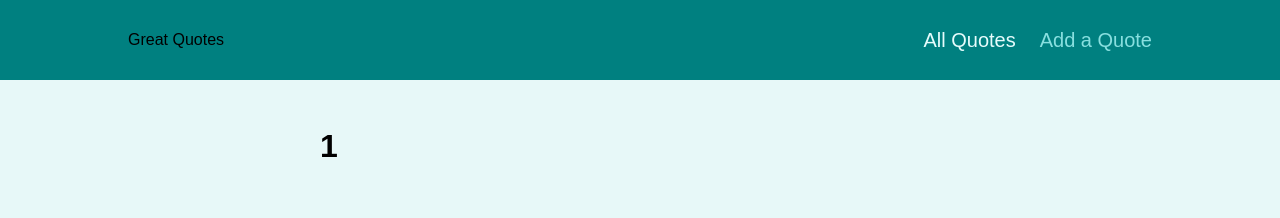
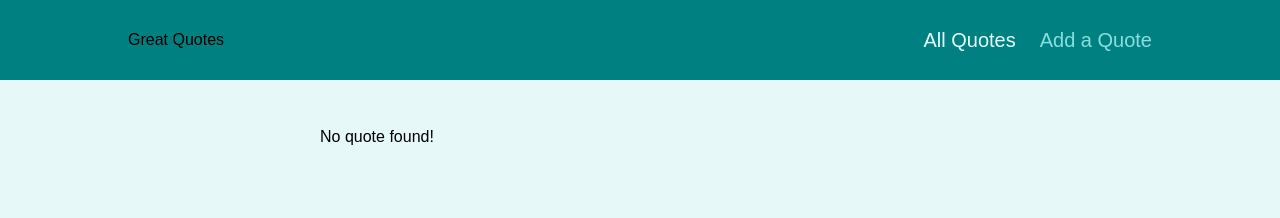
Before and after one commit to cr7yash/Routing-starter-project, a React (Create React App) app: page /quotes/1 in a window 1280 px wide. Shown: the top 218 px of the page. Built offline with nearby package versions, Linux system fonts and the light colour scheme.

Commit message:
Add 404 page

```diff
--- a/src/App.js
+++ b/src/App.js
@@ -1,37 +1,30 @@
-import { Redirect, Route, Switch, useHistory } from "react-router-dom";
+import { Route, Switch, Redirect } from "react-router-dom";
+
+import AllQuotes from "./Pages/AllQuotes";
+import QuoteDetail from "./Pages/QuotesDetail";
+import NewQuote from "./Pages/NewQuotes";
+import NotFound from "./Pages/NotFound";
 import Layout from "./components/layout/Layout";
 
-import AllQuotes from "./Pages/AllQuotes";
-import NewQuotes from "./Pages/NewQuotes";
-import QuotesDetails from "./Pages/QuotesDetails";
-
-// const DebugRouter = ({ children }: { children: any }) => {
-//   const { location } = useHistory();
-
-//   console.log(
-//     `Route: ${location.pathname}${location.search}, State: ${JSON.stringify(
-//       location.state
-//     )}`
-//   );
-
-//   return children;
-// };
 function App() {
   return (
     <Layout>
       <Switch>
-        {/* <DebugRouter> */}
         <Route path="/" exact>
           <Redirect to="/quotes" />
         </Route>
         <Route path="/quotes" exact>
           <AllQuotes />
         </Route>
-        <Route path="/quotes/:quoteid">
-          <QuotesDetails />
+        <Route path="/quotes/:quoteId">
+          <QuoteDetail />
         </Route>
-        <Route path="/new-quote" component={NewQuotes} />
-        {/* </DebugRouter> */}
+        <Route path="/new-quote">
+          <NewQuote />
+        </Route>
+        <Route path="*">
+          <NotFound />
+        </Route>
       </Switch>
     </Layout>
   );
--- a/src/Pages/NewQuotes.js
+++ b/src/Pages/NewQuotes.js
@@ -1,5 +1,11 @@
-const NewQuotes = () => {
-  return <h1>New Quotes</h1>;
+import QuoteForm from "../components/quotes/QuoteForm";
+
+const NewQuote = () => {
+  const addQuoteHandler = (quoteData) => {
+    console.log(quoteData);
+  };
+
+  return <QuoteForm onAddQuote={addQuoteHandler} />;
 };
 
-export default NewQuotes;
+export default NewQuote;
--- /dev/null
+++ b/src/Pages/NotFound.js
@@ -0,0 +1,9 @@
+const NotFound = () => {
+  return (
+    <div className="centered">
+      <p>Page not found!</p>
+    </div>
+  );
+};
+
+export default NotFound;
--- /dev/null
+++ b/src/Pages/QuotesDetail.js
@@ -0,0 +1,31 @@
+import { Fragment } from "react";
+import { useParams, Route } from "react-router-dom";
+
+import HighlightedQuote from "../components/quotes/HighlightedQuote";
+import Comments from "../components/comments/Comments";
+
+const DUMMY_QUOTES = [
+  { id: "q1", author: "Max", text: "Learning React is fun!" },
+  { id: "q2", author: "Maximilian", text: "Learning React is great!" }
+];
+
+const QuoteDetail = () => {
+  const params = useParams();
+
+  const quote = DUMMY_QUOTES.find((quote) => quote.id === params.quoteId);
+
+  if (!quote) {
+    return <p>No quote found!</p>;
+  }
+
+  return (
+    <Fragment>
+      <HighlightedQuote text={quote.text} author={quote.author} />
+      <Route path={`/quotes/${params.quoteId}/comments`}>
+        <Comments />
+      </Route>
+    </Fragment>
+  );
+};
+
+export default QuoteDetail;
--- a/src/Pages/QuotesDetails.js
+++ /dev/null
@@ -1,17 +0,0 @@
-import { Fragment } from "react";
-import { Route, useParams } from "react-router-dom";
-import Comments from "../components/comments/Comments";
-
-const QuotesDetails = () => {
-  const params = useParams();
-  return (
-    <Fragment>
-      <h1>{params.quoteid}</h1>
-      <Route path={`/quotes/${params.quoteid}/comments`}>
-        <Comments />
-      </Route>
-    </Fragment>
-  );
-};
-
-export default QuotesDetails;
```
